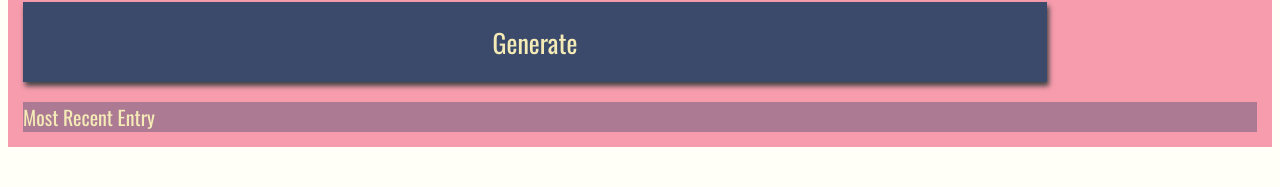
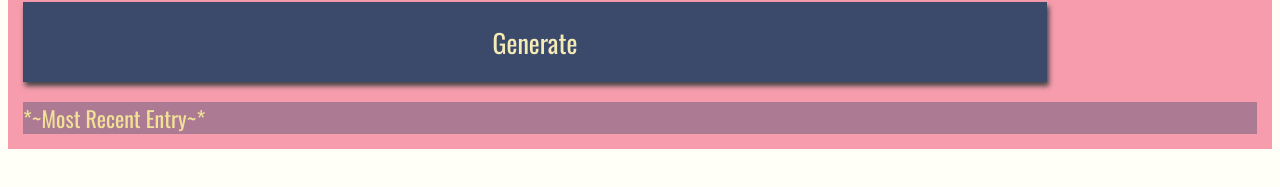
Before and after one commit to jhersheyy/weather_journal, a plain HTML site: page website/index.html in a window 1280 px wide. Shown: the part 437-624 px from the top of the page. Drawn offline with nearby package versions, Linux system fonts and the light colour scheme; a web font is replaced by a local one.

Commit message:
minor adjustments to html and stylesheet

```diff
--- a/website/index.html
+++ b/website/index.html
@@ -21,7 +21,7 @@
       <button id="generate" type = "submit"> Generate </button>
     </div>
     <div class ="holder entry">
-      <div class = "title">Most Recent Entry</div>
+      <div class = "title">*~Most Recent Entry~*</div>
       <div id = "entryHolder">
         <div id = "date"></div>
         <div id = "temp"></div>
--- a/website/style.css
+++ b/website/style.css
@@ -53,7 +53,8 @@ body{
 }
 
 .title{
-
+    font-size: 22px;
+    color: #f1e296;
 }
 
 /*  Basic Styling To Override Default For Basic HTML Elements */
```
